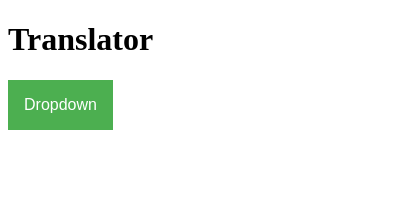
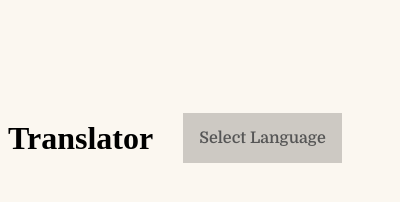
Before and after one commit to yuyenchu/hackthon2020, a browser extension: page extension/popup.html in a window 400 px wide. Drawn offline with Linux system fonts and the light colour scheme.

Commit message:
added some style to the extension

```diff
--- a/extension/popup.html
+++ b/extension/popup.html
@@ -5,13 +5,14 @@
     <meta charset="UTF-8" />
     <title>Translator</title>
     <script src="extension.js"></script>
+    <link href="https://fonts.googleapis.com/css2?family=Domine:wght@600&family=Roboto:wght@300&display=swap" rel="stylesheet">
     <link rel="stylesheet" href="styles.css">
   </head>
   <body>
     <h1>Translator</h1>
 
     <div class="dropdown">
-      <button class="dropbtn">Dropdown</button>
+      <button class="dropbtn">Select Language</button>
       <div class="dropdown-content">
         <button>Mandarin Chinese</button>
         <button>Japanese</button>
--- a/extension/styles.css
+++ b/extension/styles.css
@@ -1,13 +1,20 @@
-#btn {
-  margin: 15px;
+body {
+  width: 360px;
+  height: 260px;
+  background-color: #FBF7F0;
+  display: flex;
+  flex-direction: row;
+  align-items: center;
 }
 
 .dropbtn {
-  background-color: #4CAF50;
-  color: white;
+  background-color: #CDC9C3;
+  color: #555555;
+  font-family: "Domine", serif;
   padding: 16px;
   font-size: 16px;
   border: none;
+  margin-left: 30px;
 }
 
 .dropdown {
@@ -22,13 +29,18 @@
   min-width: 160px;
   box-shadow: 0px 8px 16px 0px rgba(0,0,0,0.2);
   z-index: 1;
+  margin-bottom: 10px;
 }
 
 .dropdown-content button {
-  color: black;
+  background-color: #D9E4DD;
+  color: #555555;
+  font-family: 'Roboto', sans-serif;
   padding: 12px 16px;
   text-decoration: none;
   display: block;
+  width: 160px;
+  margin-left: 30px;
 }
 
 .dropdown-content button:hover {
```
